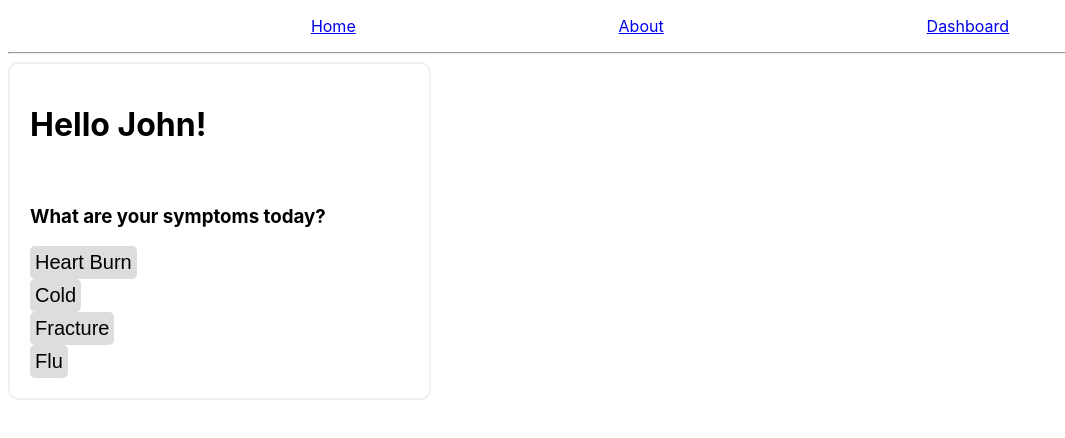
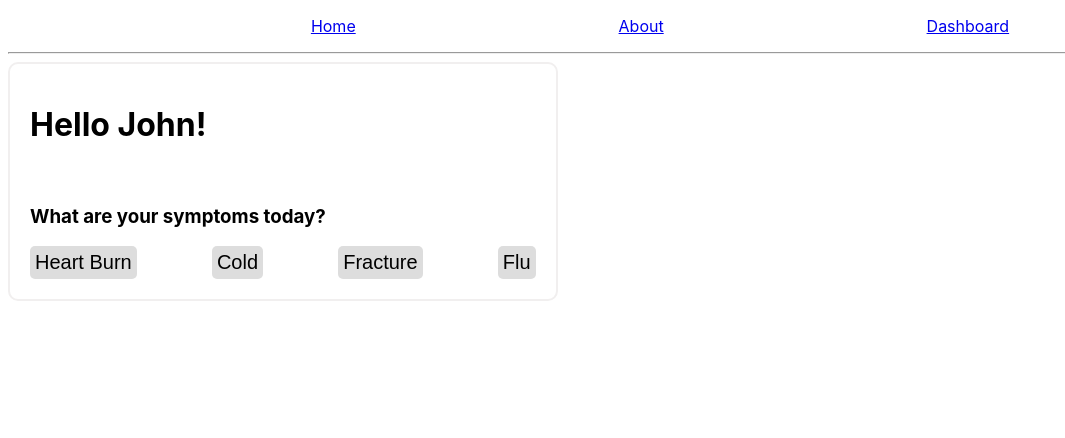
Before and after one commit to sharonzhou2/Checkupr, a React (Create React App) app in the folder hackathon/: page /dashboard in a window 1280 px wide. Shown: the top 438 px of the page, without its empty margins (0-1065 px from the left). Built offline with nearby package versions, Linux system fonts and the light colour scheme.

Commit message:
Add symptoms page

```diff
--- a/hackathon/src/App.css
+++ b/hackathon/src/App.css
@@ -66,8 +66,14 @@ body {
 
 .profile {
   padding: 20px;
-  max-width: 30%;
+  max-width: 40%;
   border: 2px solid rgb(241, 239, 239);
   /* background-color: rgb(246, 246, 246); */
   border-radius: 10px;
 }
+
+.select-symptoms {
+  display: flex;
+  justify-content: space-between;
+  /* background-color: aqua; */
+}
--- /dev/null
+++ b/hackathon/src/components/SelectSymptoms.js
@@ -0,0 +1,15 @@
+import React from 'react'
+import Selections from './Selections'
+
+const SelectSymtoms = () => {
+    return (
+        <div className="select-symptoms">
+            <Selections selection="Heart Burn"></Selections>
+            <Selections selection="Cold"></Selections>
+            <Selections selection="Fracture"></Selections>
+            <Selections selection="Flu"></Selections>
+        </div>
+    )
+}
+
+export default SelectSymtoms
--- a/hackathon/src/components/Symptoms.js
+++ b/hackathon/src/components/Symptoms.js
@@ -1,13 +1,12 @@
 import React from 'react'
-import Selections from './Selections'
+import SelectSymptoms from './SelectSymptoms'
+
+
 const Symptoms = ({}) => {
     return (
-        <div className="Selections">
+        <div className="symptoms">
             <h3>What are your symptoms today?</h3>
-            <Selections selection="Heart Burn"></Selections>
-            <Selections selection="Cold"></Selections>
-            <Selections selection="Fracture"></Selections>
-            <Selections selection="Flu"></Selections>
+           <SelectSymptoms></SelectSymptoms>
 
         </div>
     )
```
